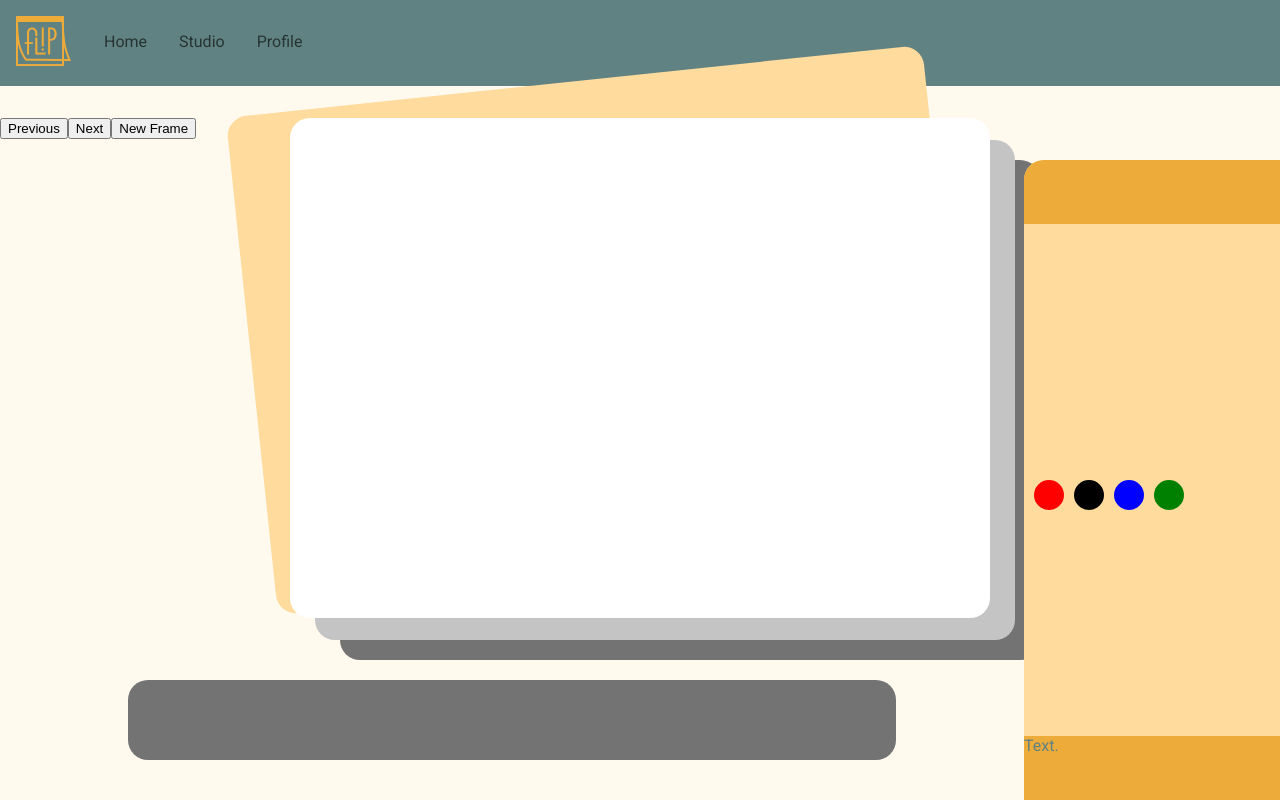
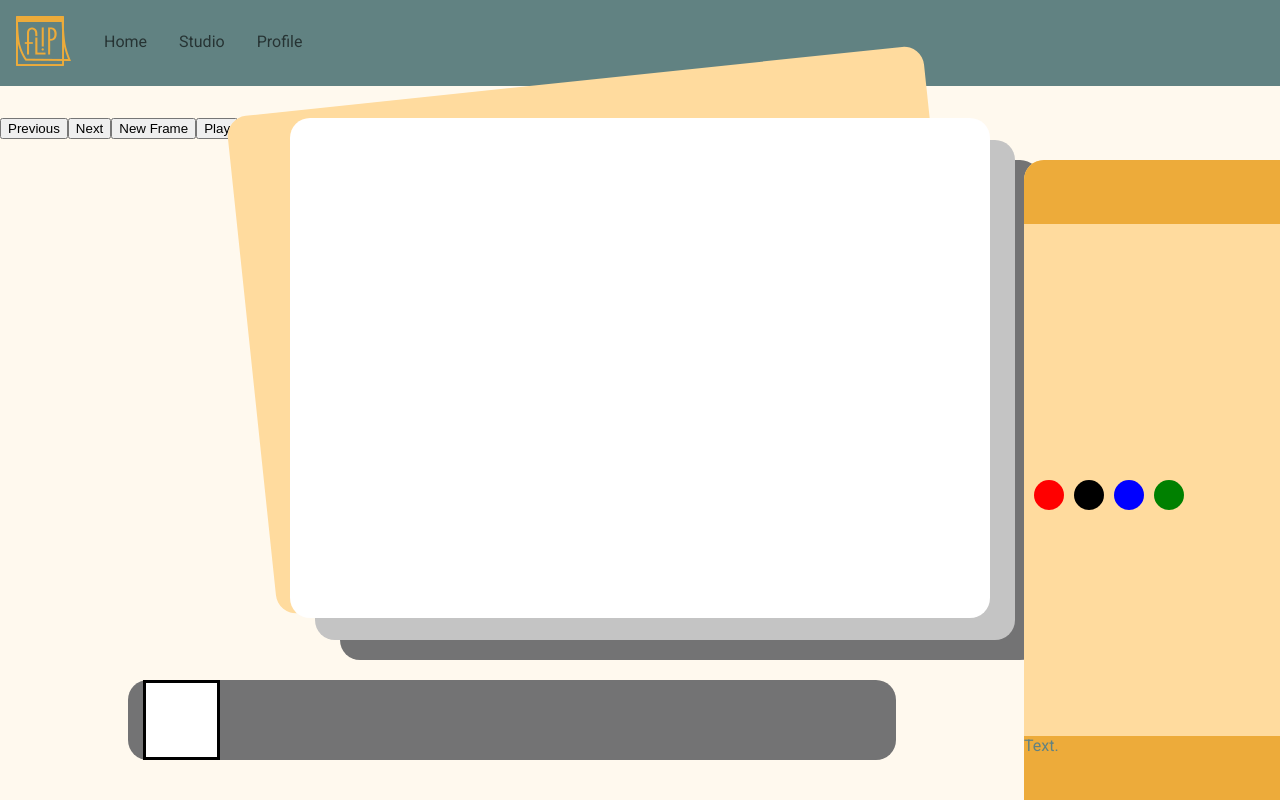
Before and after one commit to coocoo1112/Flip-animation, a React app: page /studio in a window 1280 px wide. Built offline with nearby package versions, Linux system fonts and the light colour scheme; no server answers; the HTML template or start-up script is replaced by a standard one.

Commit message:
added thumbnail bar to switch between frames
notes:
-thumbnails do not hold images yet
-play button does not work yet

```diff
--- a/client/src/components/modules/ThumbnailBar.css
+++ b/client/src/components/modules/ThumbnailBar.css
@@ -7,3 +7,13 @@
     height: 10%;
     border-radius: 20px;
 }
+
+.Thumbnail {
+    background-color: white;
+    height: 100%;
+    width: 10%;
+    margin-left: 2%;
+    border-color: var(--main-green);
+    border-width: 5px;
+    border-style: none;
+}
--- a/client/src/components/modules/ThumbnailBar.js
+++ b/client/src/components/modules/ThumbnailBar.js
@@ -4,17 +4,74 @@ import { Link } from "@reach/router";
 import { get, post } from "../../utilities";
 import "./ThumbnailBar.css";
 
+// function addAThumbnail() {
+//   var btn = document.createElement("BUTTON");
+//     btn.className = "Thumbnail";
+//     document.body.appendChild(btn);
+// }
 
 class ThumbnailBar extends Component {
   constructor(props) {
     super(props);
-    this.state = {};
+    this.state = {
+      numFrames: 0
+    };
+    // this.frameRefs = [React.createRef()];
+    this.containerRef = React.createRef();
+    this.container = null;
+  }
+
+  componentDidMount() {
+    this.container = this.containerRef.current;
+    // this.addThumbnail();
+    // this.setState({
+    //   numFrames: this.state.numFrames
+    // })
+  }
+
+  addThumbnail() {
+    var btn = document.createElement("BUTTON");
+    btn.className = "Thumbnail";
+    btn.id = this.state.numFrames +"";
+    btn.onclick = this.props.frameChanger;
+    // console.log("id", btn.id);
+    this.container.appendChild(btn);
+    this.setState({
+      numFrames: this.state.numFrames + 1
+    })
+  }
+
+  findCurrentFrame() {
+    // this.props.curentFrame
+    // console.log()
+    // document.getElementById("1").style.border = "solid";
+    var allFrames = document.getElementsByClassName("Thumbnail");
+    // console.log(allFrames.length);
+    var i;
+    for (i = 0; i < allFrames.length; i++) {
+      allFrames[i].style.border = "none";
+    }
+
+    var button = document.getElementById(this.props.currentFrame + "");
+    button.style.border = "solid";
+    // console.log("button id", button.id);
   }
 
   render() {
+    // console.log("prop frames", this.props.numFrames);
+    // console.log("prop frames", this.props.numFrames);
+    // console.log("state frames", this.state.numFrames);
+    if (this.container) {
+      if (this.props.numFrames > this.state.numFrames) {
+        this.addThumbnail();
+      }
+      this.findCurrentFrame();
+    }
+
     return (
 
-    <div className="HorizontalScroller">
+    <div className="HorizontalScroller" ref={this.containerRef}>
+      {/* <button id="0" className="Thumbnail">test</button> */}
     </div>
     );
   }
--- a/client/src/components/pages/Studio.js
+++ b/client/src/components/pages/Studio.js
@@ -16,26 +16,34 @@ function getMousePos(canvas, evt) {
 
 function changeColor(ctx, e) {
   ctx.strokeStyle = e.target.id
-  console.log(e.target.id);
+  // console.log(e.target.id);
+}
+
+function sleep(milliseconds) {
+  const date = Date.now();
+  let currentDate = null;
+  do {
+    currentDate = Date.now();
+  } while (currentDate - date < milliseconds);
 }
 
 function newFrame(state, canvas) {
-  console.log("New Frame");
+  // console.log("New Frame");
   state.frames[state.currentFrame] = (canvas.toDataURL("image/png"));
   state.frames.splice(state.currentFrame+1, 0, null);
   const ctx = canvas.getContext("2d");
   ctx.fillStyle = "White";
   ctx.fillRect(0, 0, canvas.width, canvas.height);
   state.currentFrame++;
-  console.log("length", state.frames.length);
-  console.log("current",state.currentFrame);
+  // console.log("length", state.frames.length);
+  // console.log("current",state.currentFrame);
 }
 
 function nextFrame(state, canvas, ctx) {
-  console.log("Next Frame");
+  // console.log("Next Frame");
   state.frames[state.currentFrame] = (canvas.toDataURL("image/png"));
-  console.log(state.currentFrame);
-  console.log(state.frames.length);
+  // console.log(state.currentFrame);
+  // console.log(state.frames.length);
   if (state.currentFrame == state.frames.length-1) {
     console.log("LAST PAGE CAN'T GO TO NEXT");
   } else {
@@ -44,7 +52,7 @@ function nextFrame(state, canvas, ctx) {
     const image = new Image();
     image.src = state.frames[state.currentFrame];
 
-    console.log(state.currentFrame);
+    // console.log(state.currentFrame);
     image.onload = function () {
       ctx.drawImage(image, 0, 0);
     }
@@ -53,7 +61,7 @@ function nextFrame(state, canvas, ctx) {
 }
 
 function previousFrame(state, canvas, ctx) {
-  console.log("Previous Frame");
+  // console.log("Previous Frame");
   state.frames[state.currentFrame] = (canvas.toDataURL("image/png"));
   if (state.currentFrame == 0) {
     console.log("FIRST PAGE CAN'T GO TO PREVIOUS");
@@ -63,11 +71,40 @@ function previousFrame(state, canvas, ctx) {
     const image = new Image();
     image.src = state.frames[state.currentFrame];
 
-    console.log(state.currentFrame);
+    // console.log(state.currentFrame);
     image.onload = function () {
       ctx.drawImage(image, 0, 0);
     }
 
+  }
+}
+
+function toFrame(state, canvas, e) {
+  state.frames[state.currentFrame] = (canvas.toDataURL("image/png"));
+  var targetFrame = e.target.id;
+  // console.log(targetFrame);
+  state.currentFrame = targetFrame;
+  const ctx = canvas.getContext("2d");
+  const image = new Image();
+  image.src = state.frames[state.currentFrame];
+
+  // console.log(state.currentFrame);
+  image.onload = function () {
+    ctx.drawImage(image, 0, 0);
+  }
+}
+
+function playAnimation(state, canvas) {
+  const ctx = canvas.getContext("2d");
+  var i;
+  for (i = 0; i < state.frames.length; i++) {
+    console.log("frame", i)
+    const image = new Image();
+    image.src = state.frames[i];
+    // image.onload = function () {
+    ctx.drawImage(image, 0, 0);
+    // }
+    sleep(2000);
   }
 }
 
@@ -161,8 +198,14 @@ class Studio extends React.Component {
               <button onClick={() => previousFrame(this.state, this.canvas, this.ctx)}>Previous</button>
               <button onClick={() => nextFrame(this.state, this.canvas, this.ctx)}>Next</button>
               <button onClick={() => newFrame(this.state, this.canvas)}>New Frame</button>
+              <button onClick={() => playAnimation(this.state, this.canvas)}>Play</button>
             </div>
-            <ThumbnailBar className="Thumbnails"/>
+            <ThumbnailBar
+              className="Thumbnails"
+              numFrames={this.state.frames.length}
+              currentFrame = {this.state.currentFrame}
+              frameChanger = {(e) => toFrame(this.state, this.canvas, e)}
+            />
             <ToolNavBar
               Colorchanger = {(e) => changeColor(this.ctx, e)}
             />
```
